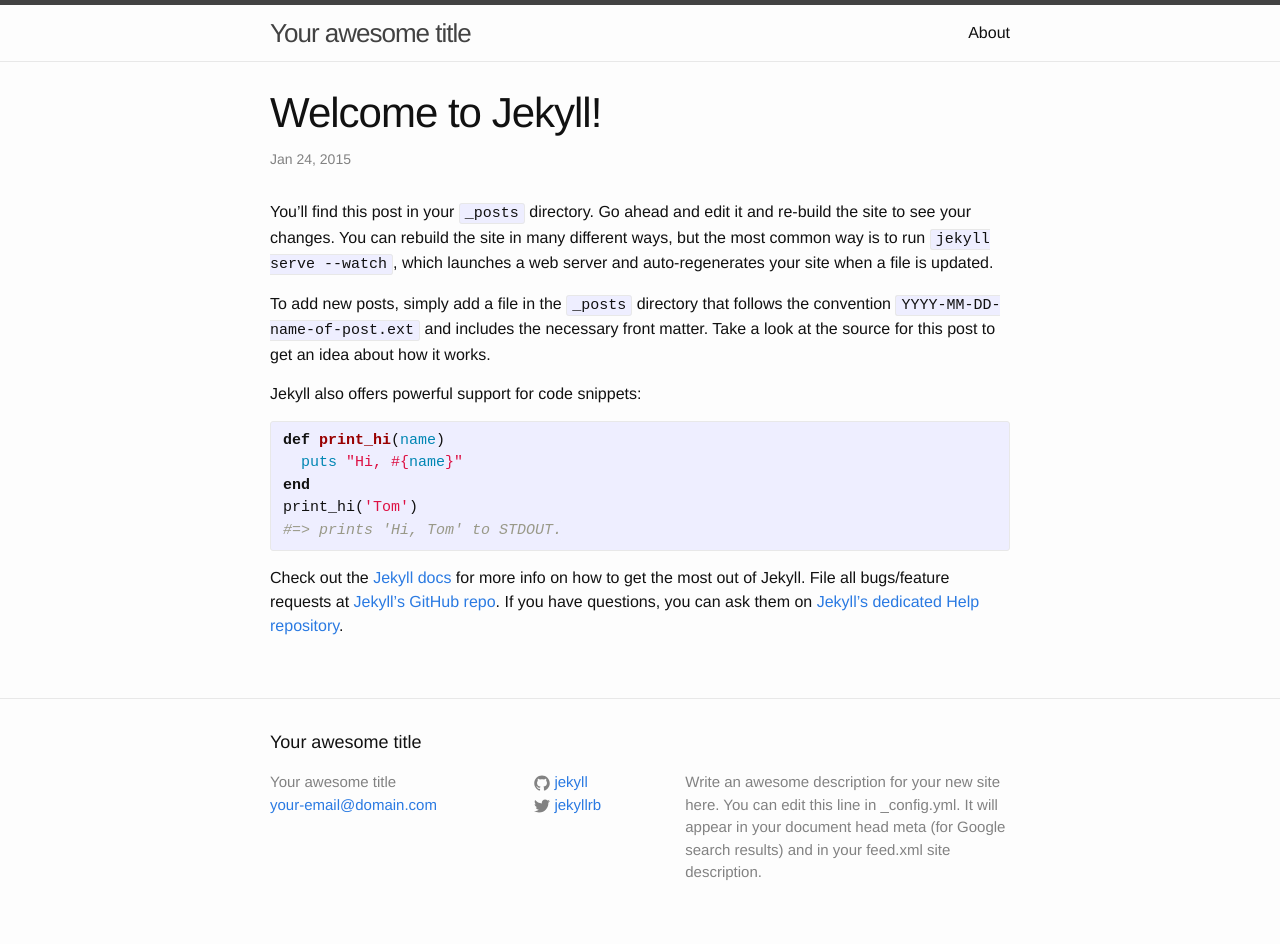
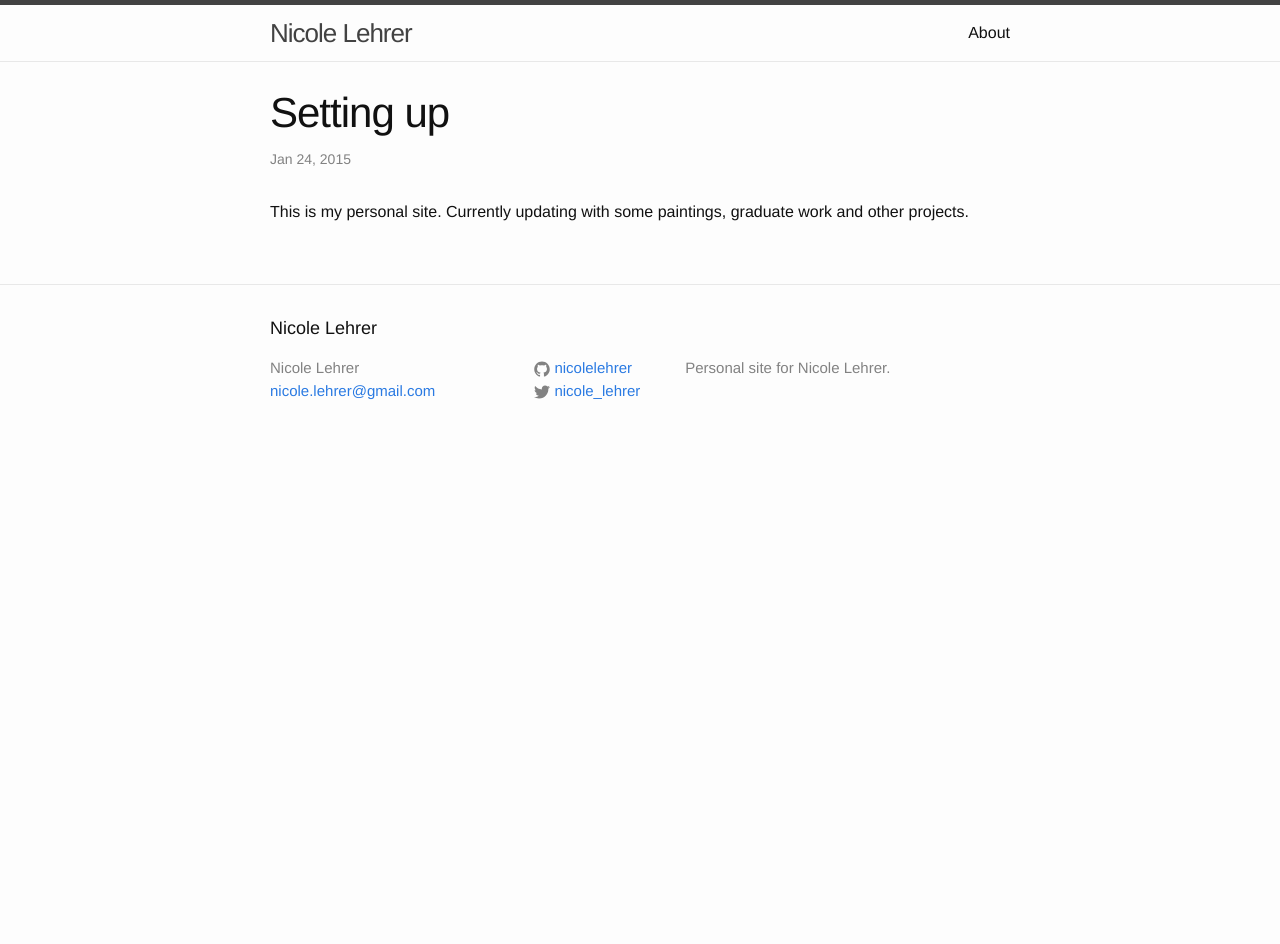
Before and after one commit to nicolelehrer/nicolelehrer.github.io, a Jekyll site: the page built from _posts/2015-01-24-welcome-to-jekyll.markdown, in a window 1280 px wide. Built offline with Jekyll 4.4.1, drawn with Linux system fonts in a browser that asks for light colours; after the commit the page ends 900 px from its top, so only the background shows below that.

Commit message:
filling in template with some info

```diff
--- a/_config.yml
+++ b/_config.yml
@@ -1,14 +1,12 @@
 # Site settings
-title: Your awesome title
-email: your-email@domain.com
+title: Nicole Lehrer
+email: nicole.lehrer@gmail.com
 description: > # this means to ignore newlines until "baseurl:"
-  Write an awesome description for your new site here. You can edit this
-  line in _config.yml. It will appear in your document head meta (for
-  Google search results) and in your feed.xml site description.
+  Personal site for Nicole Lehrer.
 baseurl: "" # the subpath of your site, e.g. /blog/
 url: "http://yourdomain.com" # the base hostname & protocol for your site
-twitter_username: jekyllrb
-github_username:  jekyll
+twitter_username: nicole_lehrer
+github_username:  nicolelehrer
 
 # Build settings
 markdown: kramdown
--- a/_posts/2015-01-24-welcome-to-jekyll.markdown
+++ b/_posts/2015-01-24-welcome-to-jekyll.markdown
@@ -1,25 +1,8 @@
 ---
 layout: post
-title:  "Welcome to Jekyll!"
+title:  "Setting up"
 date:   2015-01-24 13:20:49
 categories: jekyll update
 ---
-You’ll find this post in your `_posts` directory. Go ahead and edit it and re-build the site to see your changes. You can rebuild the site in many different ways, but the most common way is to run `jekyll serve --watch`, which launches a web server and auto-regenerates your site when a file is updated.
 
-To add new posts, simply add a file in the `_posts` directory that follows the convention `YYYY-MM-DD-name-of-post.ext` and includes the necessary front matter. Take a look at the source for this post to get an idea about how it works.
-
-Jekyll also offers powerful support for code snippets:
-
-{% highlight ruby %}
-def print_hi(name)
-  puts "Hi, #{name}"
-end
-print_hi('Tom')
-#=> prints 'Hi, Tom' to STDOUT.
-{% endhighlight %}
-
-Check out the [Jekyll docs][jekyll] for more info on how to get the most out of Jekyll. File all bugs/feature requests at [Jekyll’s GitHub repo][jekyll-gh]. If you have questions, you can ask them on [Jekyll’s dedicated Help repository][jekyll-help].
-
-[jekyll]:      http://jekyllrb.com
-[jekyll-gh]:   https://github.com/jekyll/jekyll
-[jekyll-help]: https://github.com/jekyll/jekyll-help
+This is my personal site. Currently updating with some paintings, graduate work and other projects.
```
Also changed, not shown: about.md (+3 -4 lines), 4 other files.
